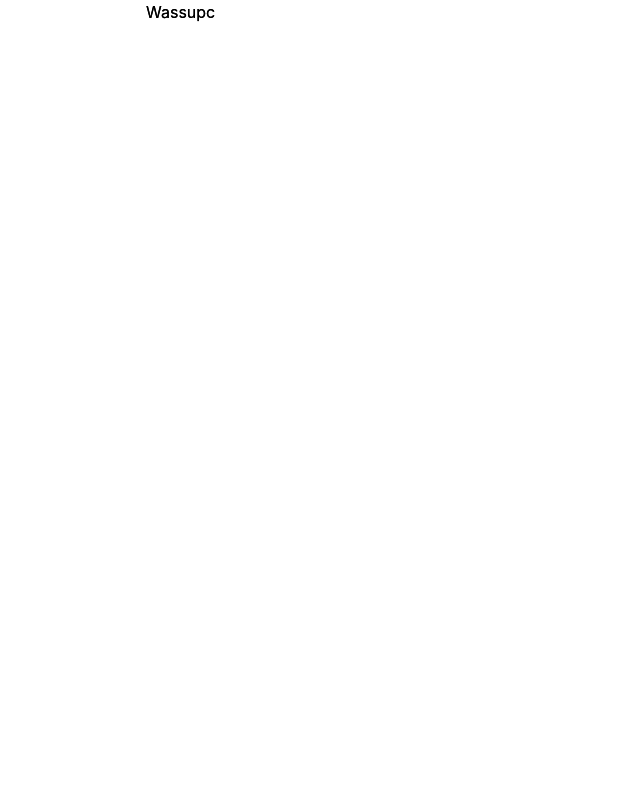
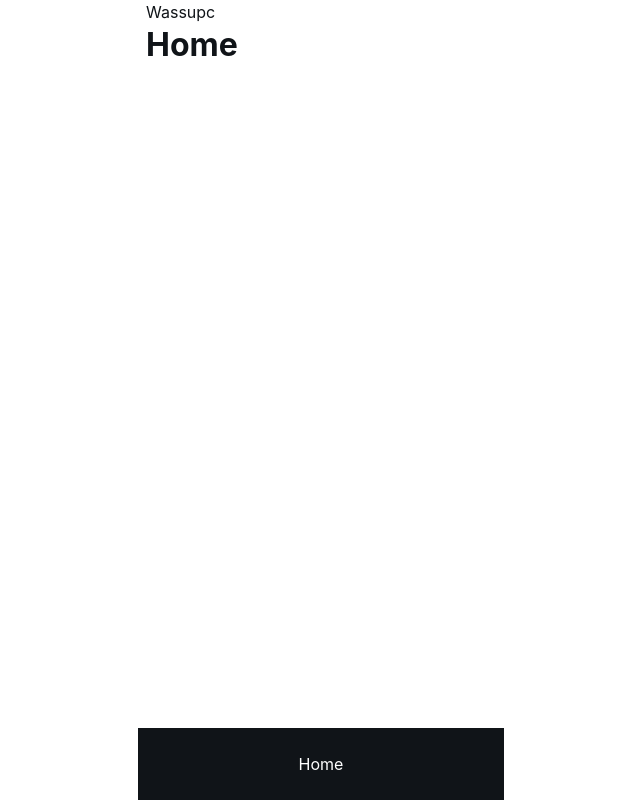
Before and after one commit to EseCurtis/vennt, a React (Vite) app: page / in a window 1280 px wide. Shown: the whole page, without its empty margins (319-959 px from the left). Built offline with nearby package versions, Linux system fonts and the light colour scheme.

Commit message:
feat: added navigator

```diff
--- a/public/default.css
+++ b/public/default.css
@@ -1 +1 @@
-:root{font-family:Inter,system-ui,Avenir,Helvetica,Arial,sans-serif;line-height:1.5;font-weight:400;color-scheme:light dark;--bg: #000;--fg: #fff;font-synthesis:none;text-rendering:optimizeLegibility;-webkit-font-smoothing:antialiased;-moz-osx-font-smoothing:grayscale}@media(prefers-color-scheme: light){:root{--fg: #000;--bg: #fff}}.splash-screen{position:fixed;top:0;left:0;background-color:var(--bg);width:100vw;height:100vh;z-index:50;transition:.5s;display:flex;align-items:center;justify-content:center}.splash-screen.loaded{opacity:0;transform:translateX(-200vw);animation:fadeOut .4s linear}@keyframes fadeOut{0%{opacity:1;transform:translateX(0)}100%{opacity:0;transform:translateX(0)}}
+:root{font-family:Inter,system-ui,Avenir,Helvetica,Arial,sans-serif;line-height:1.5;font-weight:400;color-scheme:light dark;--bg: #101418;--fg: #fff;font-synthesis:none;text-rendering:optimizeLegibility;-webkit-font-smoothing:antialiased;-moz-osx-font-smoothing:grayscale}@media(prefers-color-scheme: light){:root{--fg: #101418;--bg: #fff}}.splash-screen{position:fixed;top:0;left:0;background-color:var(--bg);width:100vw;height:100vh;z-index:50;transition:.5s;display:flex;align-items:center;justify-content:center}.splash-screen.loaded{opacity:0;transform:translateX(-200vw);animation:fadeOut .4s linear}@keyframes fadeOut{0%{opacity:1;transform:translateX(0)}100%{opacity:0;transform:translateX(0)}}
--- a/public/default.scss
+++ b/public/default.scss
@@ -4,7 +4,7 @@
     font-weight: 400;
 
     color-scheme: light dark;
-    --bg: #000;
+    --bg: #101418;
     --fg: #fff;
 
     font-synthesis: none;
@@ -15,7 +15,7 @@
 
 @media (prefers-color-scheme: light) {
     :root {
-        --fg: #000;
+        --fg: #101418;
         --bg: #fff;
     }
 }
--- a/src/App.tsx
+++ b/src/App.tsx
@@ -1,6 +1,8 @@
 import { useEffect } from "react"
-import Screens from "./screens";
-import ScreenItem from "./screens/components/ScreenItem";
+import Screens from "./components/screens";
+import ScreenItem from "./components/screens/components/ScreenItem";
+import Home from "./screens/Home";
+import Navigator from "./components/navigator";
 
 function App() {
 
@@ -12,16 +14,17 @@ function App() {
     <div className="app">
       <Screens>
         <ScreenItem hash={"home"}>
-          home
+          <Home/>
         </ScreenItem>
         <ScreenItem hash={""}>
-          Wassupc
+          <Home/>
         </ScreenItem>
-
         <ScreenItem hash={"404"}>
           Wassupc
         </ScreenItem>
       </Screens>
+
+      <Navigator/>
     </div>
   )
 }
--- /dev/null
+++ b/src/components/navigator/index.tsx
@@ -0,0 +1,22 @@
+import React, { ReactNode } from "react";
+
+interface INavItem {
+    children: ReactNode;
+    route: string;
+}
+
+const NavItem: React.FC<INavItem>  = ({ children, route })  => {
+    return (
+        <a href={`#${route}`} className="item">
+            {children}
+        </a>
+    )
+}
+
+export default function Navigator () {
+    return (
+        <div className="app--navigator">
+            <NavItem route="home">Home</NavItem>
+        </div>
+    )
+}
--- /dev/null
+++ b/src/screens/Home.tsx
@@ -0,0 +1,7 @@
+export default function Home () {
+    return (
+        <div className="app--home">
+            <h1>Home</h1>
+        </div>
+    )
+}
--- a/src/styles/main.css
+++ b/src/styles/main.css
@@ -1 +1 @@
-.app{max-width:350px;width:100vw;height:100vh;background:var(--bg);color:var(--fg);margin:auto;position:fixed;top:0;left:50%;transform:translateX(-50%);display:flex;align-items:center;justify-content:center}.app--screens{position:relative;width:100%;height:100%}.app--screen{position:absolute;top:0;left:0;width:100%;height:100%;transition:.4s;transform:translateY(100vh);opacity:0}.app--screen.--active{transform:translateY(0vh);z-index:5;opacity:1;animation:load-in .7s ease-in-out}.app--screen.--404{transform:translateY(0vh) !important;z-index:1 !important;opacity:1 !important;animation:load-in .7s ease-in-out !important}.app--screen.--inactive{transform:translateY(100vh);opacity:0;z-index:2;animation:load-out .4s}@keyframes load-out{0%{transform:translateY(0vh);opacity:1}100%{transform:translateY(0vh);opacity:0}}@keyframes load-in{0%{transform:translateY(60vh) scaleY(0.8) scaleX(1.2);opacity:0}25%{transform:translateY(0vh) scaleY(1.1) scaleX(0.9)}50%{transform:translateY(20vh) scaleY(0.95) scaleX(1.05)}75%{transform:translateY(0vh) scaleY(1.05) scaleX(0.95)}100%{transform:translateY(0vh) scaleY(1) scaleX(1);opacity:1}}
+.app{max-width:350px;width:100vw;height:100vh;background:var(--bg);color:var(--fg);margin:auto;position:fixed;top:0;left:50%;transform:translateX(-50%);display:flex;align-items:center;justify-content:center}.app--screens{position:relative;width:100%;height:100%}.app--screen{position:absolute;top:0;left:0;width:100%;height:100%;transition:.4s;transform:translateY(100vh);opacity:0}.app--screen.--active{transform:translateY(0vh);z-index:5;opacity:1;animation:load-in .7s ease-in-out}.app--screen.--404{transform:translateY(0vh) !important;z-index:1 !important;opacity:1 !important;animation:load-in .7s ease-in-out !important}.app--screen.--inactive{transform:translateY(100vh);opacity:0;z-index:2;animation:load-out .4s}@keyframes load-out{0%{transform:translateY(0vh);opacity:1}100%{transform:translateY(0vh);opacity:0}}@keyframes load-in{0%{transform:translateY(60vh) scaleY(0.8) scaleX(1.2);opacity:0}25%{transform:translateY(0vh) scaleY(1.1) scaleX(0.9)}50%{transform:translateY(20vh) scaleY(0.95) scaleX(1.05)}75%{transform:translateY(0vh) scaleY(1.05) scaleX(0.95)}100%{transform:translateY(0vh) scaleY(1) scaleX(1);opacity:1}}.app--navigator{position:fixed;bottom:0;padding:1em .5em;background-color:var(--fg);width:100%;display:flex;align-items:center;justify-content:space-evenly}.app--navigator .item{padding:.5em;color:var(--bg);text-decoration:none}
--- a/src/styles/main.scss
+++ b/src/styles/main.scss
@@ -88,4 +88,21 @@
             opacity: 1;
         }
     }
+
+    &--navigator {
+        position: fixed;
+        bottom: 0;
+        padding: 1em 0.5em;
+        background-color: var(--fg);
+        width: 100%;
+        display: flex;
+        align-items: center;
+        justify-content: space-evenly;
+
+        .item {
+            padding: 0.5em;
+            color: var(--bg);
+            text-decoration: none;
+        }
+    }
 }
```
Also changed, not shown: src/components/screens/components/ScreenItem.tsx (renamed from src/screens/components/ScreenItem.tsx), src/components/screens/index.tsx (renamed from src/screens/index.tsx).
